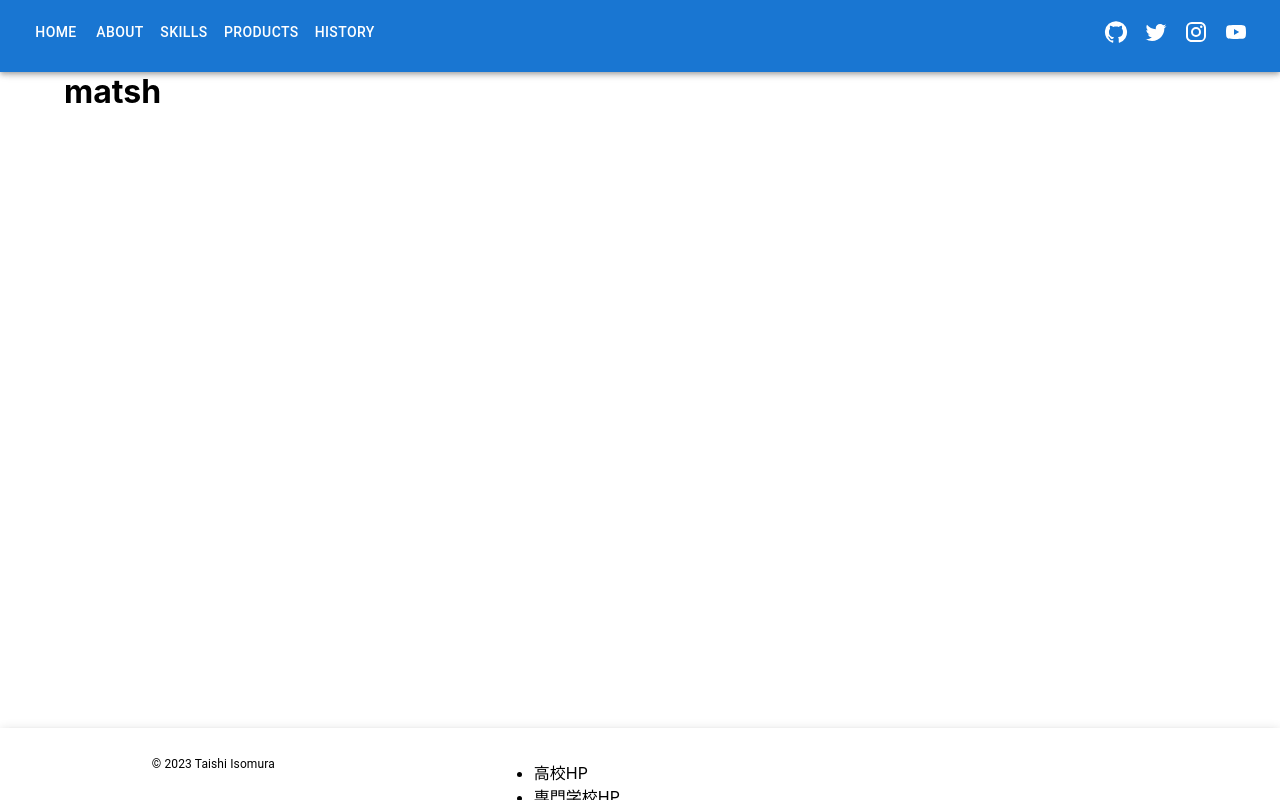
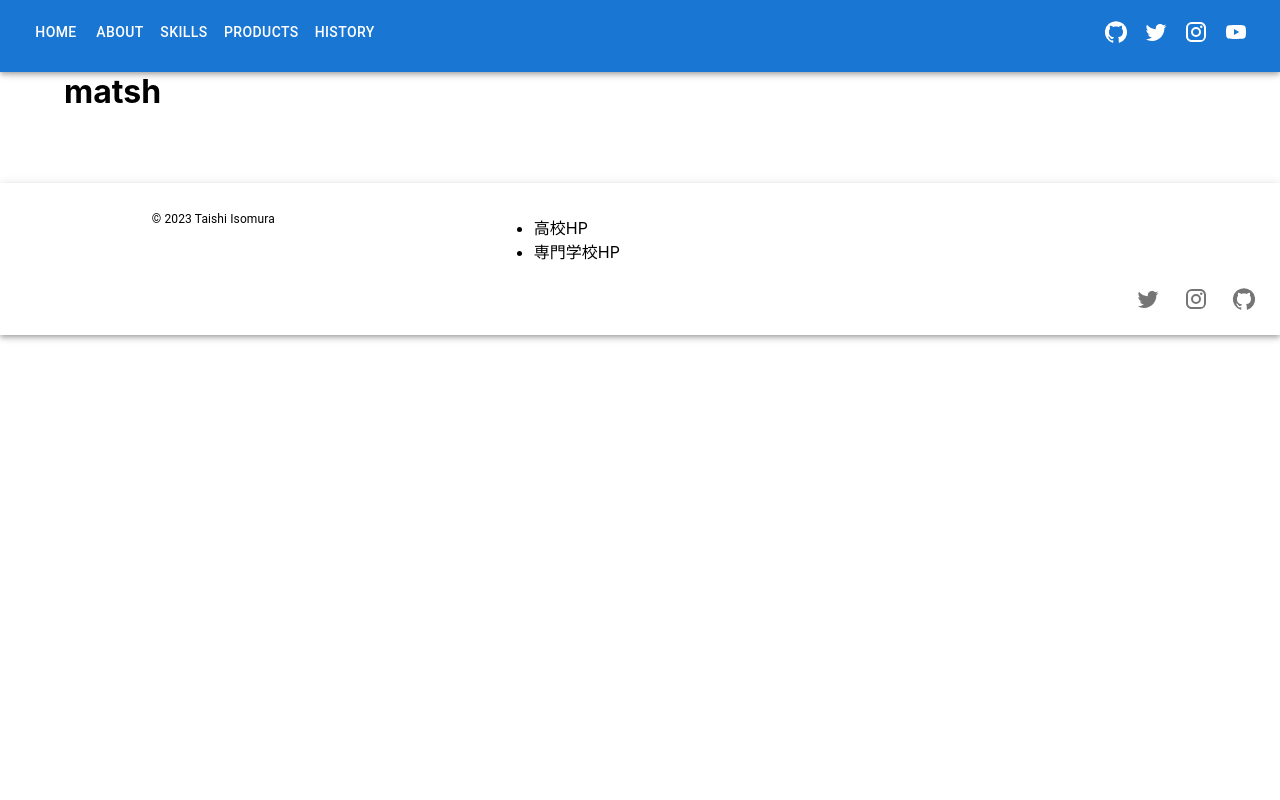
Before and after one commit to mattsunkun/portfolio, a React (Create React App) app: page / in a window 1280 px wide. Built offline with nearby package versions, Linux system fonts and the light colour scheme.

Commit message:
<basing> foot set

```diff
--- a/src/components/FootBar.tsx
+++ b/src/components/FootBar.tsx
@@ -16,7 +16,8 @@ const FootBar = () => {
     return (
         <>
 
-            <AppBar position="fixed" color="inherit" sx={{ top: 'auto', bottom: 0, height: "9vh" }}>
+            {/* <AppBar color="inherit" position="fixed" sx={{ top: 'auto', bottom: 0, height: "9vh" }}> */}
+            <AppBar component="footer" position="static" color="inherit">
                 <Box>
                     <Grid container marginY={2}>
                         <Grid xs={12} md={4} textAlign='center' paddingTop={1} sx={{ display: { xs: "none", md: "block" } }}>
```
